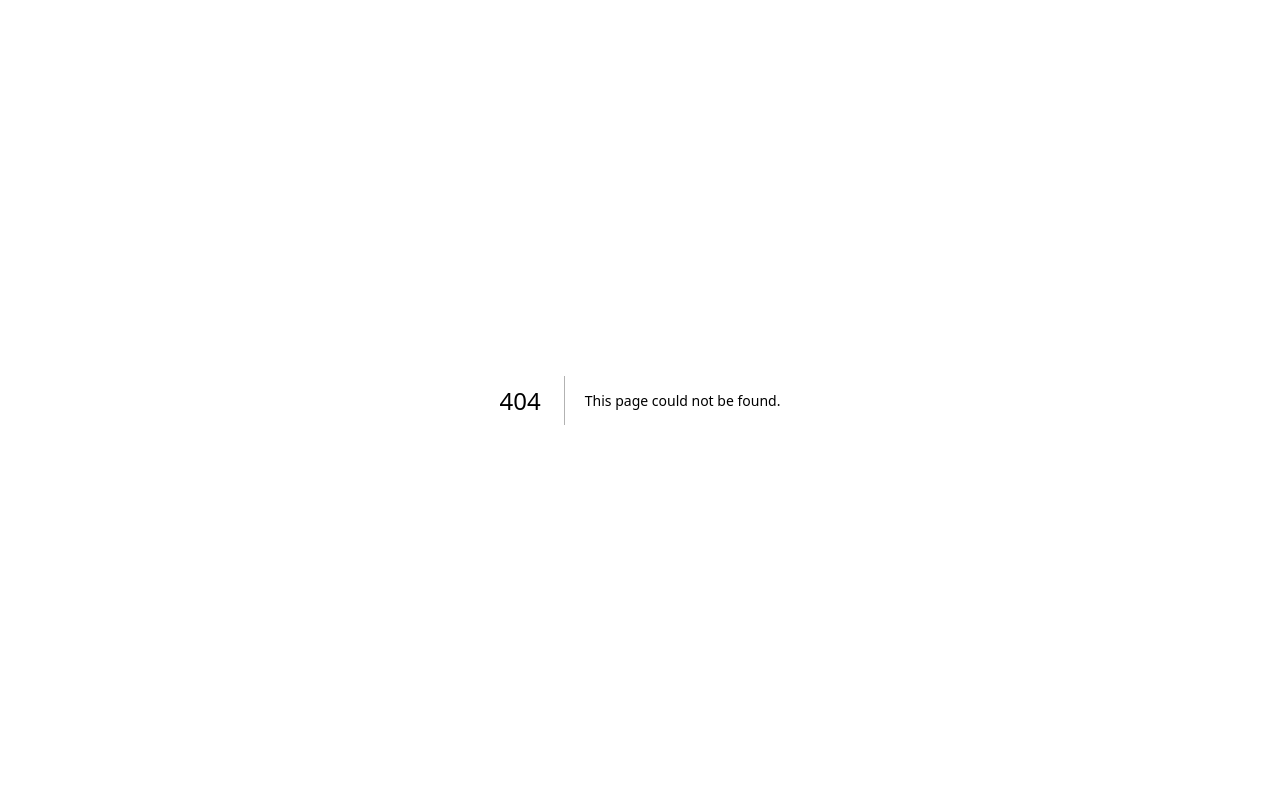
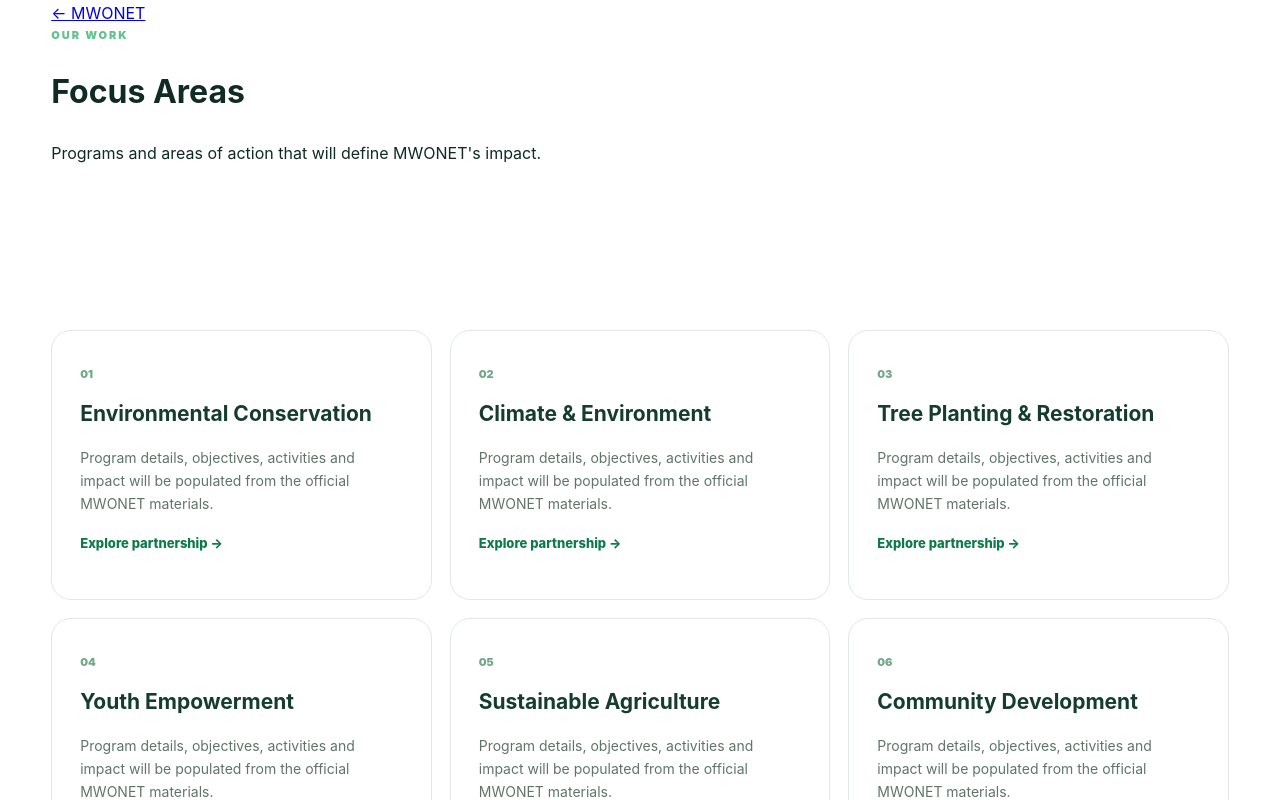
Before and after one commit to amboseshem/MWONET, a Next.js app: page /focus-areas in a window 1280 px wide. Before the commit this address had no page. Shown: the top 800 px of the page. Built offline with nearby package versions, Linux system fonts and the light colour scheme.

Commit message:
feat: add independent focus areas page

```diff
--- /dev/null
+++ b/app/focus-areas/page.tsx
@@ -0,0 +1,3 @@
+import Link from "next/link";
+const areas=["Environmental Conservation","Climate & Environment","Tree Planting & Restoration","Youth Empowerment","Sustainable Agriculture","Community Development"];
+export default function FocusAreas(){return <main><header className="page-hero"><div className="container"><Link className="back" href="/">← MWONET</Link><p className="eyebrow">OUR WORK</p><h1>Focus Areas</h1><p>Programs and areas of action that will define MWONET's impact.</p></div></header><section className="section"><div className="container"><div className="cards six">{areas.map((a,i)=><article className="card" key={a}><span className="card-number">0{i+1}</span><h3>{a}</h3><p>Program details, objectives, activities and impact will be populated from the official MWONET materials.</p><Link href="/contact">Explore partnership →</Link></article>)}</div></div></section><footer><div className="container footer-inner"><Link className="brand" href="/"><span className="brand-mark">M</span><span>MWONET</span></Link><Link href="/">Back home</Link></div></footer></main>}
```
